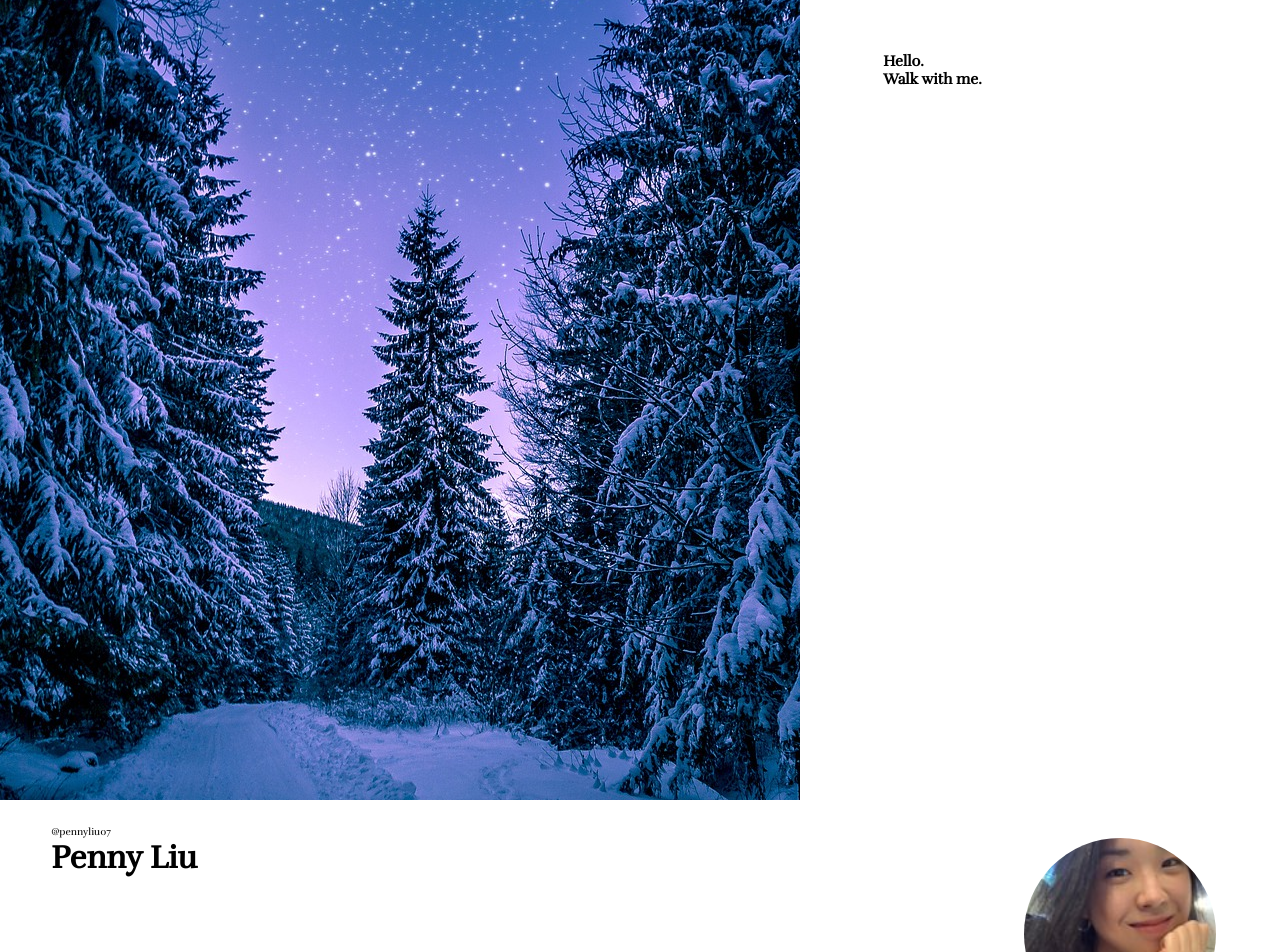
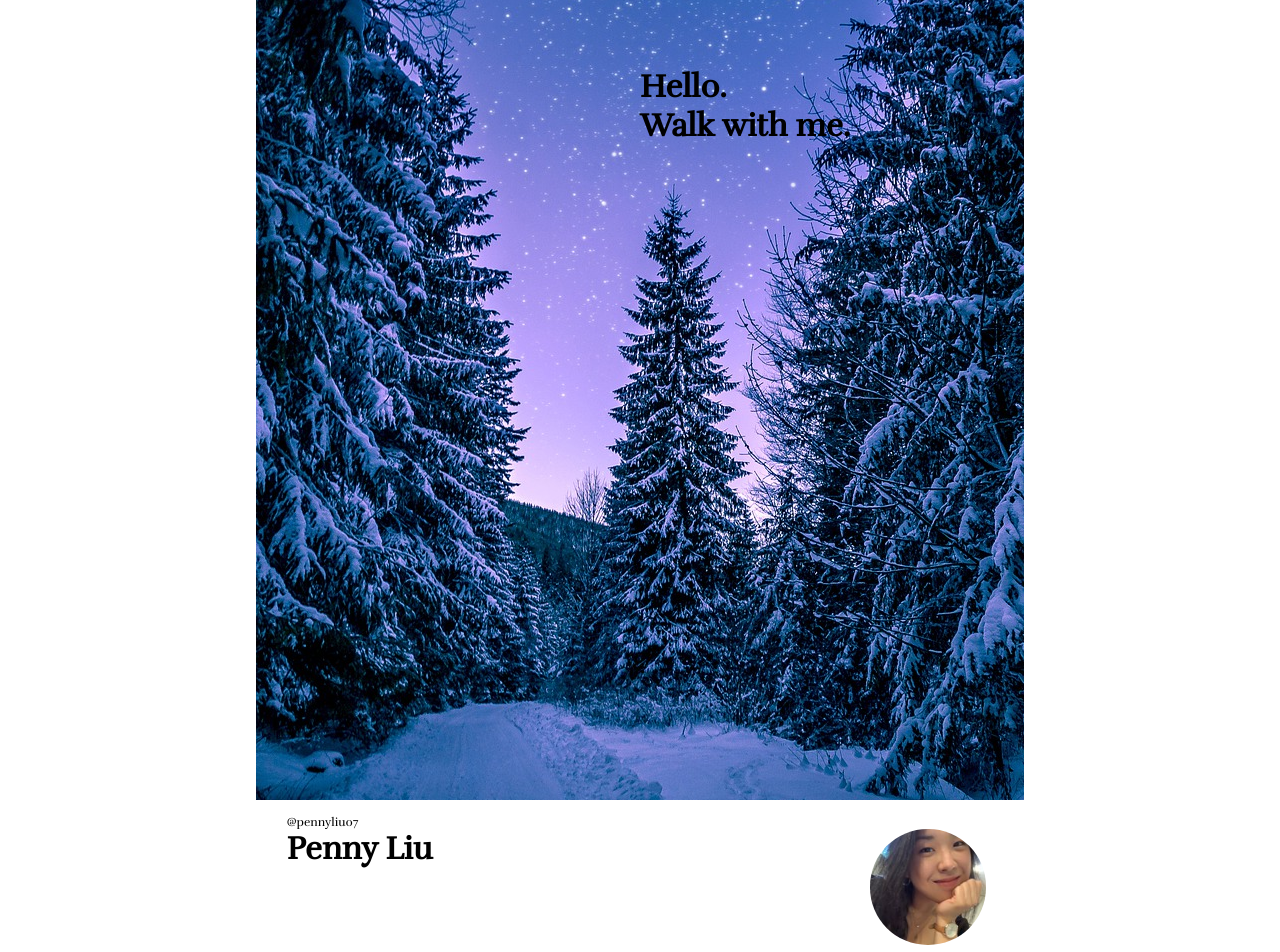
Before and after one commit to kitoshi/penny-site, a React (Create React App) app: page / in a window 1280 px wide. Shown: the top 952 px of the page. Built offline with nearby package versions, Linux system fonts and the light colour scheme.

Commit message:
added font size scaling

```diff
--- a/src/App.css
+++ b/src/App.css
@@ -67,14 +67,14 @@ h2 {
   width: 50%;
   margin-bottom: 0;
   padding-left: 4%;
-  font-size: 15px;
+  font-size: 125%;
 }
 
 p {
   margin-top: 0;
   width: 50%;
   padding-left: 4%;
-  font-size: 12px;
+  font-size: 100%;
 }
 a {
   color: black;
@@ -92,7 +92,7 @@ form {
   margin-top: 0%;
   width: 80%;
   padding-left: 4%;
-  font-size: 12px;
+  font-size: 100%;
   display: flex;
   flex-direction: column;
 }
@@ -105,7 +105,7 @@ div.insta {
   padding-left: 4%;
   padding-top: 2%;
   width: 50%;
-  font-size: 10px;
+  font-size: 75%;
 }
 
 div.carousel {
@@ -169,3 +169,17 @@ h2.introtext {
   right: 1%;
   width: 30%;
 }
+@media only screen and (min-width: 900px) {
+  body {
+    padding-left: 20%;
+    padding-right: 20%;
+  }
+  h2.introtext {
+    z-index: 400;
+    position: absolute;
+    top: 5%;
+    right: 20%;
+    width: 30%;
+    font-size: 200%;
+  }
+}
--- a/src/components/Carousel.jsx
+++ b/src/components/Carousel.jsx
@@ -18,8 +18,8 @@ function Carousel(props) {
     }
   };
   function showText() {
-    //const item = document.querySelector(img[(alt = activePic)]);
-    //item.style.height = "100vh";
+    //const item = document.querySelector("img[alt = {activePic}]");
+    // item.style.height = "100vh";
     //item.style.transition = "height 5s ease";
   }
   const images = [elk, frog, owl, rick, bee, fairy];
```
